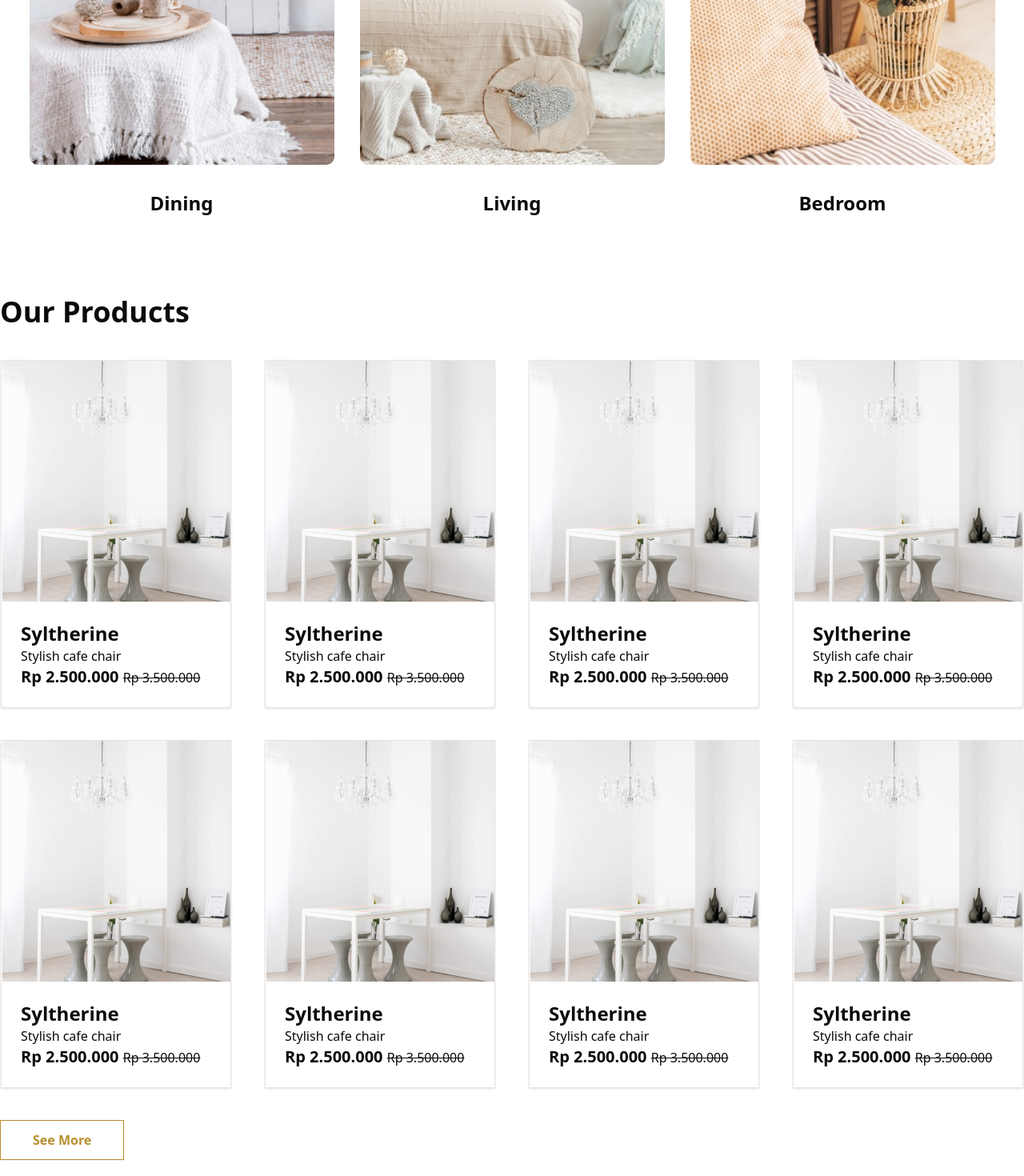
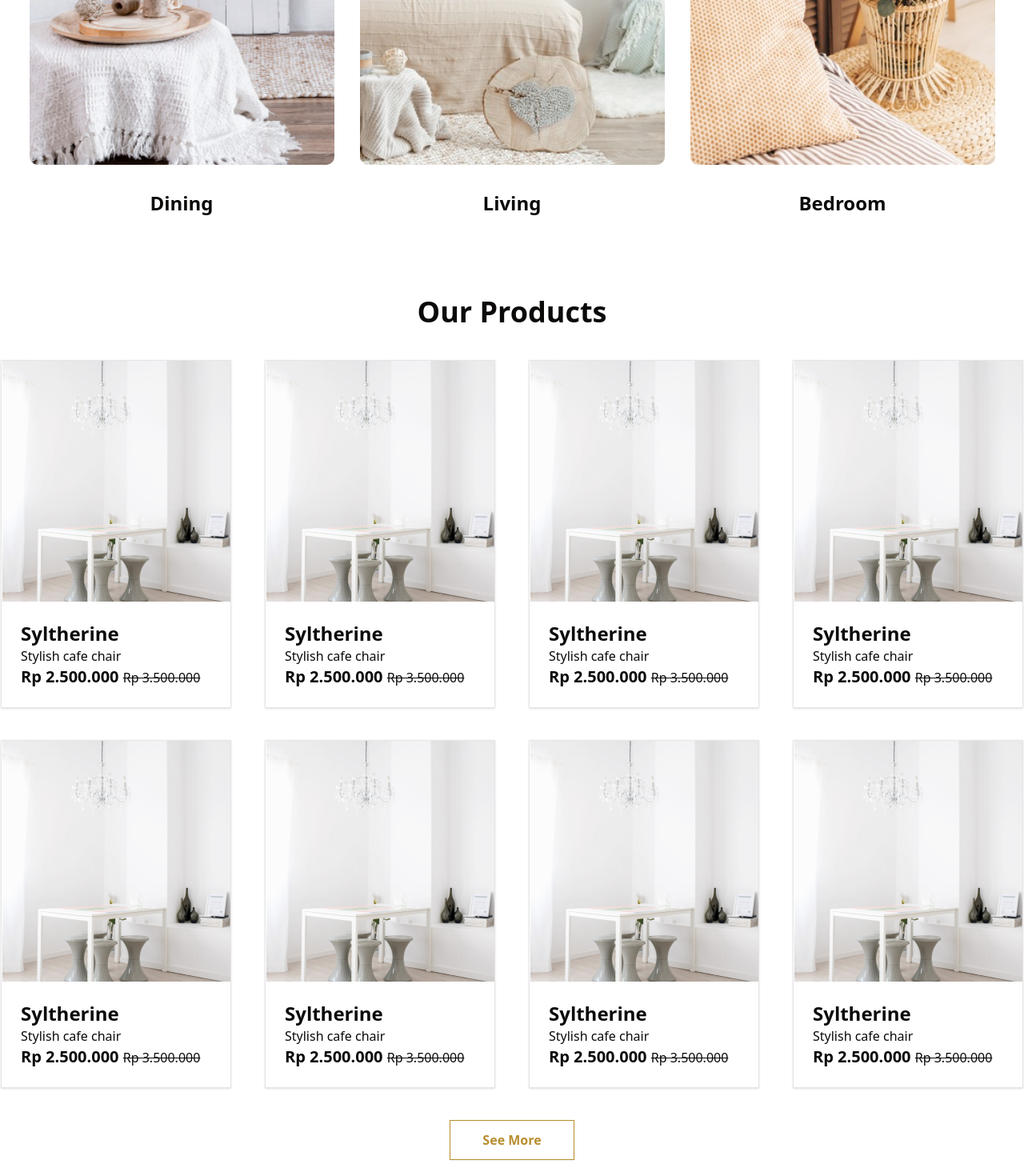
Before and after one commit to ShawonMondol-Shibu/Furniro-shop, a Next.js app: page / in a window 1280 px wide. Shown: the part 2702-4172 px from the top of the page at 80% size. Built offline with nearby package versions, Linux system fonts and the light colour scheme.

Commit message:
everything is updated

```diff
--- a/components/layouts/OurProducts.tsx
+++ b/components/layouts/OurProducts.tsx
@@ -7,7 +7,10 @@ import { Button } from "../ui/button";
 export default function OurProducts() {
   return (
     <main className="container m-auto py-5">
-      <Title className={"text-[40px]"}> Our Products </Title>
+        <div className="text-center">
+
+      <Title className={"text-[40px] text-center"}> Our Products </Title>
+        </div>
       <div className="xl:grid grid-cols-4 flex flex-wrap gap-10 items-center justify-center py-10">
         {Array.from({ length: 8 }).map((item, i) => (
           <Card key={i} className="w-72 pt-0 rounded-none m-auto">
@@ -31,13 +34,16 @@ export default function OurProducts() {
           </Card>
         ))}
       </div>
+      <div className="w-full text-center">
+
       <Button
         variant={"outline"}
         size={"lg"}
-        className="text-base text-(--textPrimary) font-semibold border-(--textPrimary) border rounded-none py-6 px-10 "
-      >
+        className="text-base text-(--textPrimary) font-semibold border-(--textPrimary) border rounded-none py-6 px-10"
+        >
         See More
       </Button>
+          </div>
     </main>
   );
 }
```
